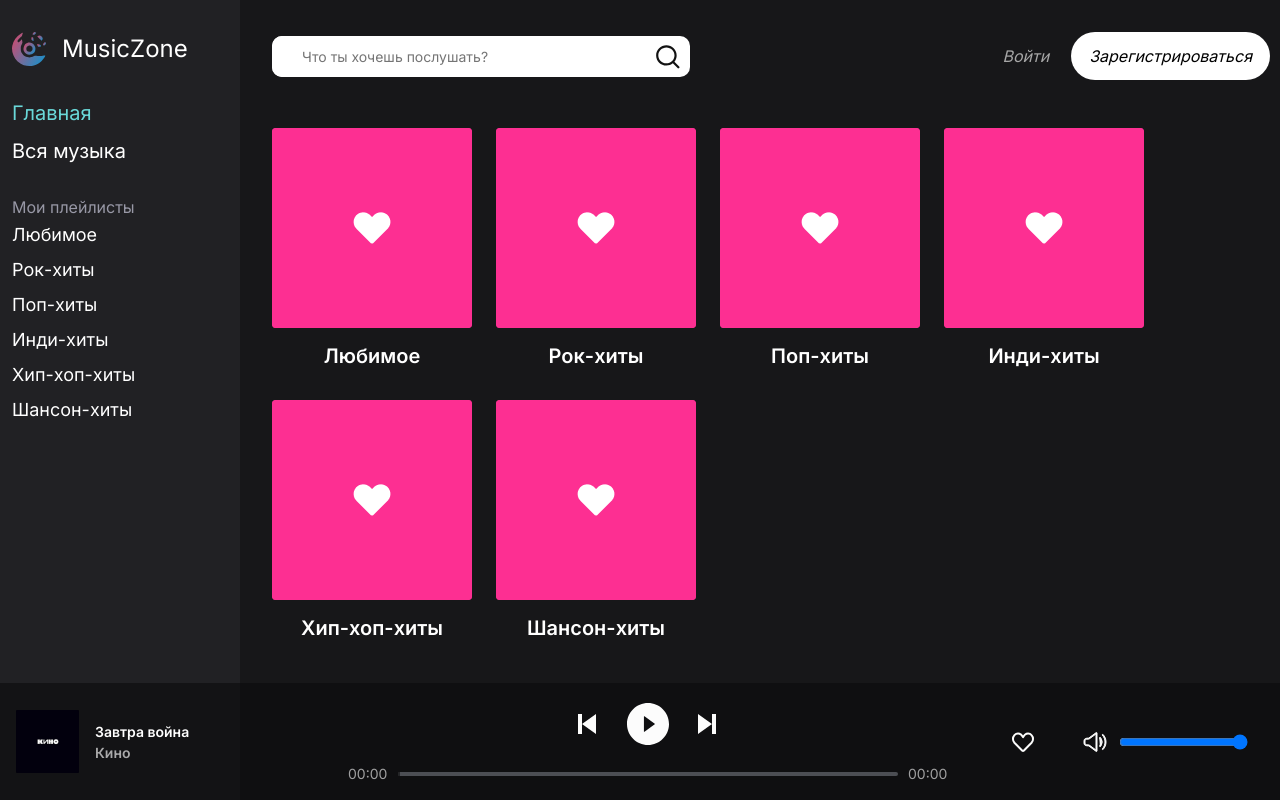
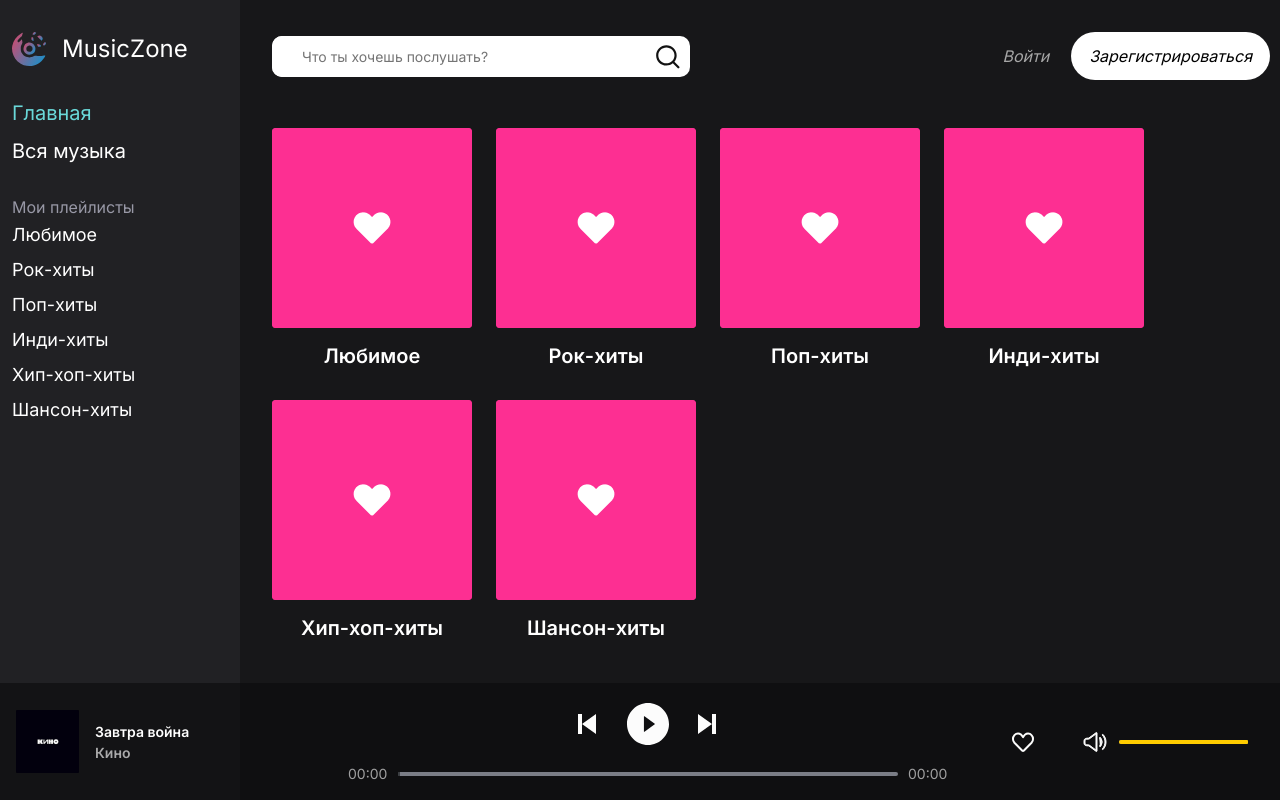
Before and after one commit to Zelelo622/MusicZone-client, a React (Create React App) app: page / in a window 1280 px wide. Built offline with nearby package versions, Linux system fonts and the light colour scheme.

Commit message:
ползунок громкости

```diff
--- a/src/assets/style/Player.css
+++ b/src/assets/style/Player.css
@@ -97,15 +97,15 @@
 }
 
 .progress-player input[type="range"]::-webkit-slider-runnable-track {
-  background: #4C4E54;
+  background: #7a7d86;
 }
 
 .progress-player input[type="range"]::-moz-range-track {
-  background: #4C4E54;
+  background: #7a7d86;
 }
 
 .progress-player input[type="range"]::-ms-track {
-  background: #4C4E54;
+  background: #7a7d86;
   color: transparent;
   height: 4px;
   border: none;
@@ -116,7 +116,7 @@
 }
 
 .progress-player input[type="range"]::-ms-thumb {
-  background: #252629;
+  background: #3d3f44;
   border: none;
   height: 4px;
   width: 1px;
@@ -127,17 +127,17 @@
   -webkit-appearance: none;
   width: 0px;
   height: 4px;
-  background: #252629;
-  box-shadow: -500px 0 0 500px #252629;
-  border: 1px solid #252629;
+  background: #3d3f44;
+  box-shadow: -500px 0 0 500px #3d3f44;
+  border: 1px solid #3d3f44;
 }
 
 .progress-player input[type="range"]::-moz-range-thumb {
   background: #fff;
   height: 4px;
   width: 0px;
-  border: 3px solid #252629;
-  box-shadow: -500px 0 0 500px #252629;
+  border: 3px solid #3d3f44;
+  box-shadow: -500px 0 0 500px #3d3f44;
   box-sizing: border-box;
 }
 
@@ -213,8 +213,72 @@
   display: flex;
   flex-direction: column;
   align-items: center;
+  margin-right: 32px;
 }
 
-.volume-slider {
-  margin-right: 32px;
+.player__volume input[type="range"] {
+  margin: auto;
+  -webkit-appearance: none;
+  position: relative;
+  overflow: hidden;
+  height: 4px;
+  cursor: pointer;
+  border-radius: 500px;
 }
+
+.player__volume input[type="range"]::-webkit-slider-runnable-track {
+  background: #7a7d86;
+}
+
+.player__volume input[type="range"]::-moz-range-track {
+  background: #7a7d86;
+}
+
+.player__volume input[type="range"]::-ms-track {
+  background: #7a7d86;
+  color: transparent;
+  height: 4px;
+  border: none;
+}
+
+.player__volume input[type="range"]::-ms-fill-lower {
+  background: #fc0;
+}
+
+.player__volume input[type="range"]::-ms-thumb {
+  background: #fc0;
+  border: none;
+  height: 4px;
+  width: 1px;
+  box-sizing: border-box;
+}
+
+.player__volume input[type="range"]::-webkit-slider-thumb {
+  -webkit-appearance: none;
+  width: 0px;
+  height: 4px;
+  background: #fc0;
+  box-shadow: -500px 0 0 500px #fc0;
+  border: 1px solid #fc0;
+}
+
+.player__volume input[type="range"]::-moz-range-thumb {
+  background: #fff;
+  height: 4px;
+  width: 0px;
+  border: 3px solid #fc0;
+  box-shadow: -500px 0 0 500px #fc0;
+  box-sizing: border-box;
+}
+
+.player__volume input[type="range"]::-ms-ticks-after {
+  display: none;
+}
+
+.player__volume input[type="range"]::-ms-ticks-before {
+  display: none;
+}
+
+.player__volume input[type="range"]::-ms-tooltip {
+  display: none;
+}
```
